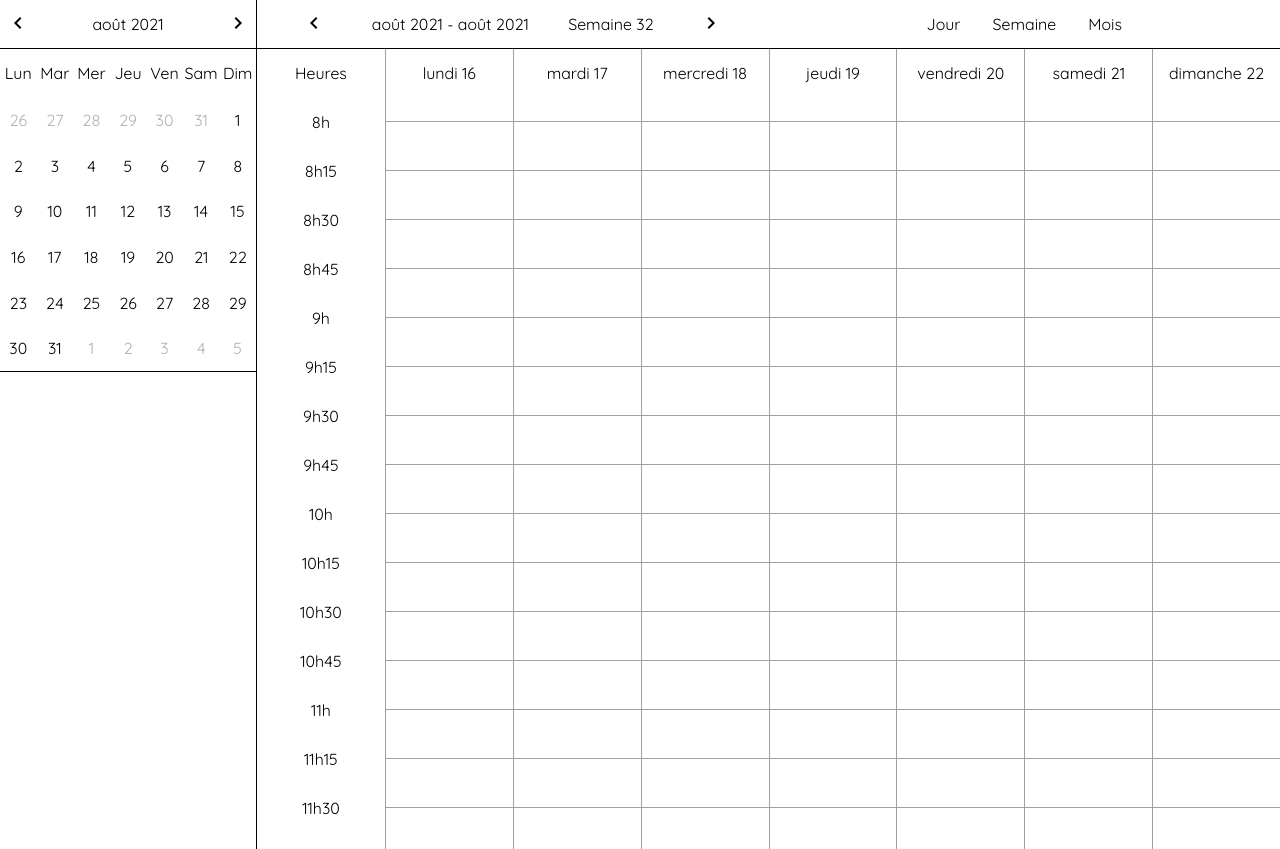
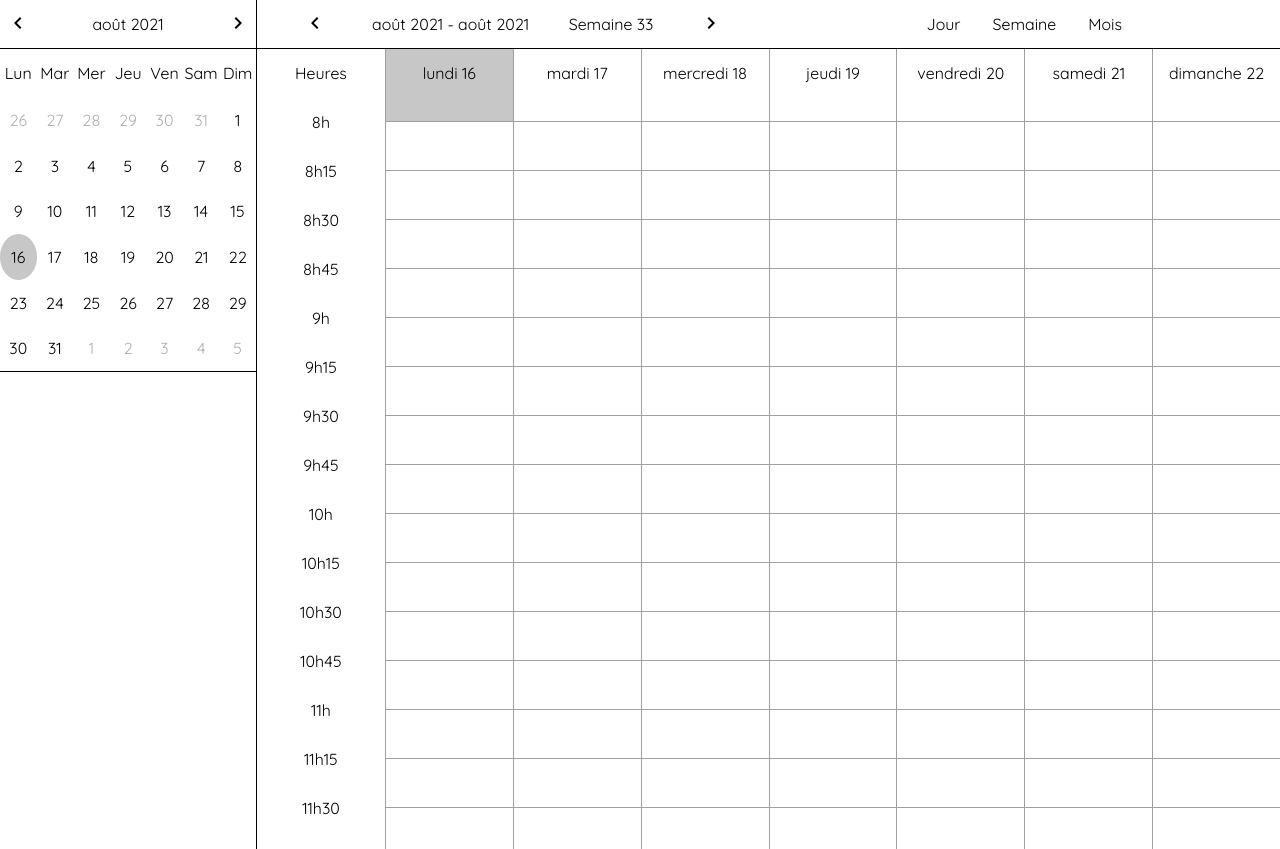
Before and after one commit to morgane17230/Educateur-canin, a React app: page / in a window 1280 px wide. Built offline with nearby package versions, Linux system fonts and the light colour scheme.

Commit message:
datetimes interactions

```diff
--- a/src/components/Calendar/DatePicker.js
+++ b/src/components/Calendar/DatePicker.js
@@ -1,5 +1,6 @@
+/* eslint-disable no-console */
 /* eslint-disable no-plusplus */
-import React from 'react';
+import React, { useEffect } from 'react';
 import PropTypes from 'prop-types';
 import Icon from '@mdi/react';
 import { mdiChevronLeft, mdiChevronRight } from '@mdi/js';
@@ -19,25 +20,9 @@ const DatePicker = ({
   setChosenDay,
 }) => {
   // Number of Days in Month
-
-  if (month + 1 < 8) {
-    if (month + 1 === 8) {
-      setDaysInMonth(31);
-    }
-    else if ((month + 1) % 2 === 0) {
-      setDaysInMonth(30);
-    }
-    else {
-      setDaysInMonth(31);
-    }
-  }
-  else if ((month + 1) % 2 === 1) {
-    setDaysInMonth(30);
-  }
-  else {
-    setDaysInMonth(31);
-  }
-  if (month + 1 === 2) {
+  useEffect(() => {
+    if ((month + 1) <= 7) {
+      if ((month + 1) === 2) {
         if (year % 4 === 0) {
           if (year % 100 === 0) {
             if (year % 400 === 0) {
@@ -55,8 +40,25 @@ const DatePicker = ({
           setDaysInMonth(28);
         }
       }
+      else if ((month + 1) % 2 === 0) {
+        setDaysInMonth(30);
+      }
+      else {
+        setDaysInMonth(31);
+      }
+    }
+    else if ((month + 1) > 8) {
+      if ((month + 1) % 2 === 0) {
+        setDaysInMonth(31);
+      }
+      else {
+        setDaysInMonth(30);
+      }
+    }
+  }, [month]);
 
   const days = [];
+
   const start = new Date(year, month);
   const end = new Date(year,
     month + 1, 0);
@@ -79,21 +81,27 @@ const DatePicker = ({
     );
     days.push(Date.parse(weekDay));
   }
-
-  const dayList = (day) => (
+  const dayList = (day) => {
+    console.log(new Date(chosenDay).getMonth(), new Date(chosenDay).getDate());
+    console.log(new Date(day).getMonth(), new Date(day).getDate());
+    return (
       <div
         key={day}
         type="button"
-      onClick={() => setChosenDay(day)}
-      className={
-              new Date(day).getMonth() === month
-                ? 'datepicker-content-item'
-                : 'datepicker-content-item out'
-          }
+        id={day}
+        onClick={() => setChosenDay(new Date(day))}
+        className={`datepicker-content-item
+          ${new Date(day).getMonth() !== month ? 'out' : ''}
+          ${new Date(day).getMonth() === month
+            && new Date(day).getDate() === new Date(chosenDay).getDate()
+          ? 'today'
+          : ''
+          }`}
       >
         {new Date(day).toLocaleDateString('fr-FR', { day: 'numeric' })}
       </div>
     );
+  };
 
   return (
     <div className="datepicker">
--- a/src/components/Calendar/Day.js
+++ b/src/components/Calendar/Day.js
@@ -43,7 +43,7 @@ const Scheduler = ({
 };
 
 Scheduler.propTypes = {
-  chosenDay: PropTypes.instanceOf(Date).isRequired,
+  chosenDay: PropTypes.number.isRequired,
 };
 
 export default Scheduler;
--- a/src/components/Calendar/Month.js
+++ b/src/components/Calendar/Month.js
@@ -12,6 +12,7 @@ const Scheduler = ({
   month,
   setChosenDay,
   daysInMonth,
+  chosenDay,
 }) => {
   // month display
 
@@ -39,13 +40,14 @@ const Scheduler = ({
       type="button"
       onClick={() => {
         setChosenDay(new Date(day));
-        console.log(new Date(day));
       }}
-      className={
-              new Date(day).getMonth() === month
-                ? 'scheduler-content-month-item'
-                : 'scheduler-content-month-item out'
-          }
+      className={`scheduler-content-month-item
+          ${new Date(day).getMonth() !== month ? 'out' : ''}
+          ${new Date(day).getMonth() === month
+            && new Date(day).getDate() === new Date(chosenDay).getDate()
+        ? ' today'
+        : ''
+          }`}
     >
       {new Date(day).toLocaleDateString('fr-FR', {
         weekday: 'short',
@@ -65,6 +67,7 @@ const Scheduler = ({
 Scheduler.propTypes = {
   year: PropTypes.number.isRequired,
   month: PropTypes.number.isRequired,
+  chosenDay: PropTypes.instanceOf(Date).isRequired,
   daysInMonth: PropTypes.number.isRequired,
   setChosenDay: PropTypes.func.isRequired,
 };
--- a/src/components/Calendar/Scheduler.js
+++ b/src/components/Calendar/Scheduler.js
@@ -1,6 +1,6 @@
 /* eslint-disable no-mixed-operators */
 /* eslint-disable no-plusplus */
-import React, { useState } from 'react';
+import React, { useState, useEffect } from 'react';
 import PropTypes from 'prop-types';
 import Icon from '@mdi/react';
 import { mdiChevronLeft, mdiChevronRight } from '@mdi/js';
@@ -15,11 +15,9 @@ import 'src/styles/scheduler.scss';
 const Scheduler = ({
   year,
   month,
-  weekNumber,
   setDate,
   daysInMonth,
   setDaysInMonth,
-  setWeekNumber,
   chosenDay,
   setChosenDay,
   getPrevMonth,
@@ -43,8 +41,7 @@ const Scheduler = ({
 
   const getPrevDate = () => {
     if (displayWeek) {
-      setChosenDay(weekStart - 86400000 * 5);
-      setWeekNumber(weekNumber - 1);
+      setChosenDay(new Date(Date.parse(weekStart) - 86400000 * 7));
     }
     else if (displayMonth) {
       getPrevMonth();
@@ -57,9 +54,8 @@ const Scheduler = ({
   const getNextDate = () => {
     if (displayWeek) {
       setChosenDay(
-        new Date(new Date(chosenDay).getTime() + 86400000 * moreDay),
+        new Date(new Date(chosenDay).getTime() + 86400000 * (moreDay + 1)),
       );
-      setWeekNumber(weekNumber + 1);
     }
     else if (displayMonth) {
       getNextMonth();
@@ -91,24 +87,9 @@ const Scheduler = ({
 
   // Number of Days in Month
 
-  if (month + 1 < 8) {
-    if (month + 1 === 8) {
-      setDaysInMonth(31);
-    }
-    else if ((month + 1) % 2 === 0) {
-      setDaysInMonth(30);
-    }
-    else {
-      setDaysInMonth(31);
-    }
-  }
-  else if ((month + 1) % 2 === 1) {
-    setDaysInMonth(30);
-  }
-  else {
-    setDaysInMonth(31);
-  }
-  if (month + 1 === 2) {
+  useEffect(() => {
+    if ((month + 1) <= 7) {
+      if ((month + 1) === 2) {
         if (year % 4 === 0) {
           if (year % 100 === 0) {
             if (year % 400 === 0) {
@@ -126,6 +107,22 @@ const Scheduler = ({
           setDaysInMonth(28);
         }
       }
+      else if ((month + 1) % 2 === 0) {
+        setDaysInMonth(30);
+      }
+      else {
+        setDaysInMonth(31);
+      }
+    }
+    else if ((month + 1) > 7) {
+      if ((month + 1) % 2 === 0) {
+        setDaysInMonth(31);
+      }
+      else {
+        setDaysInMonth(30);
+      }
+    }
+  }, [month]);
 
   return (
     <div className="scheduler">
@@ -153,7 +150,17 @@ const Scheduler = ({
                 year: 'numeric',
               })}{' '}
             </div>
-            <div>Semaine {weekNumber}</div>
+            <div>
+              Semaine{' '}
+              {Math.floor(
+                ((Date.parse(weekStart)
+                                      - Date.parse(year, 0, 1))
+                                      / 86400000
+                                      + new Date(weekStart).getDay()
+                                      - 1)
+                                      / 7 + 1,
+              )}
+            </div>
           </>
           )}
           {displayMonth && (
@@ -208,6 +215,7 @@ const Scheduler = ({
         chosenDay={chosenDay}
         year={year}
         month={month}
+        setChosenDay={setChosenDay}
       />
       )}
       {displayDay && (
@@ -240,8 +248,6 @@ Scheduler.propTypes = {
   setDaysInMonth: PropTypes.func.isRequired,
   chosenDay: PropTypes.instanceOf(Date).isRequired,
   setChosenDay: PropTypes.func.isRequired,
-  weekNumber: PropTypes.number.isRequired,
-  setWeekNumber: PropTypes.func.isRequired,
   getPrevMonth: PropTypes.func.isRequired,
   getNextMonth: PropTypes.func.isRequired,
 };
--- a/src/components/Calendar/Week.js
+++ b/src/components/Calendar/Week.js
@@ -7,7 +7,12 @@ import PropTypes from 'prop-types';
 
 import 'src/styles/scheduler.scss';
 
-const Scheduler = ({ year, chosenDay, month }) => {
+const Scheduler = ({
+  year,
+  chosenDay,
+  month,
+  setChosenDay,
+}) => {
   // week display
 
   const dayHours = [[], [], [], [], [], [], []];
@@ -47,9 +52,25 @@ const Scheduler = ({ year, chosenDay, month }) => {
   );
 
   const weekDaysList = (dayHour, index) => (
-    <div key={`hours-${index}`} className="scheduler-content-hours">
-      <div key={index} className="scheduler-content-weekdays">
-        {new Date(dayHour[0]).toLocaleDateString('fr-FR', { weekday: 'long', day: 'numeric' })}
+    <div
+      key={`hours-${index}`}
+      className="scheduler-content-hours"
+      onClick={() => setChosenDay(new Date(dayHour[0]))}
+    >
+      <div
+        key={index}
+        className={`scheduler-content-weekdays
+          ${
+              new Date(dayHour[0]).getMonth() === month
+              && new Date(dayHour[0]).getDate() === new Date(chosenDay).getDate()
+                ? 'today'
+                : ''
+          }`}
+      >
+        {new Date(dayHour[0]).toLocaleDateString('fr-FR', {
+          weekday: 'long',
+          day: 'numeric',
+        })}
       </div>
       {dayHour.map(weekHourList)}
     </div>
@@ -85,6 +106,7 @@ Scheduler.propTypes = {
   year: PropTypes.number.isRequired,
   month: PropTypes.number.isRequired,
   chosenDay: PropTypes.instanceOf(Date).isRequired,
+  setChosenDay: PropTypes.func.isRequired,
 };
 
 export default Scheduler;
--- a/src/components/Calendar/index.js
+++ b/src/components/Calendar/index.js
@@ -12,11 +12,6 @@ const Calendar = () => {
   const month = new Date(chosenDay).getMonth();
   const [daysInMonth, setDaysInMonth] = useState(0);
   const [date, setDate] = useState(new Date().getDate());
-  const [weekNumber, setWeekNumber] = useState(Math.floor(
-    ((new Date(chosenDay) - new Date(year, 0, 1)) / 86400000
-            + new Date(chosenDay).getDay() - 1)
-        / 7,
-  ));
 
   // Display previous month
 
@@ -61,8 +56,6 @@ const Calendar = () => {
         month={month}
         chosenDay={chosenDay}
         setChosenDay={setChosenDay}
-        weekNumber={weekNumber}
-        setWeekNumber={setWeekNumber}
       />
     </div>
   );
--- a/src/styles/datepicker.scss
+++ b/src/styles/datepicker.scss
@@ -47,13 +47,13 @@
             align-items: center;
             background-color: transparent;
             border: none;
-            &:hover {
-                    background-color: rgb(146, 135, 105);
-                }
             &.out {
                 color: rgba(0, 0, 0, 0.315);
             }
-
+            &.today {
+                background-color: rgba(160, 160, 160, 0.589);
+                border-radius: 50%;
+            }
         }
 
     }
--- a/src/styles/scheduler.scss
+++ b/src/styles/scheduler.scss
@@ -77,8 +77,9 @@
                 height: 9.5rem;
                 border-bottom: 1px solid black;
                 border-right: 1px solid black;
+                padding: .5rem;
                 &:hover {
-                    background-color: rgb(146, 135, 105);
+                    background-color: rgba(160, 160, 160, 0.76);
                 }
                 &.out {
                     color: rgba(0, 0, 0, 0.226);
@@ -91,7 +92,7 @@
             height: fit-content;
             width: calc(100% / 7);
             &:nth-child(n + 2):hover {
-                background-color: rgb(199, 190, 170);
+                background-color: rgba(160, 160, 160, 0.589);
             }
         }
         &-item {
@@ -100,7 +101,7 @@
             border-bottom: 1px solid rgb(160, 160, 160);
             border-left: 1px solid rgb(160, 160, 160);
             &:hover {
-                background-color: rgb(146, 135, 105);
+                background-color: rgba(160, 160, 160, 0.76);
             }
         }
         &-weekdays {
@@ -111,3 +112,7 @@
         }
     }
 }
+
+.today {
+                background-color: rgba(160, 160, 160, 0.589);
+            }
```
Lines whose indentation alone changed are shown as unchanged.
